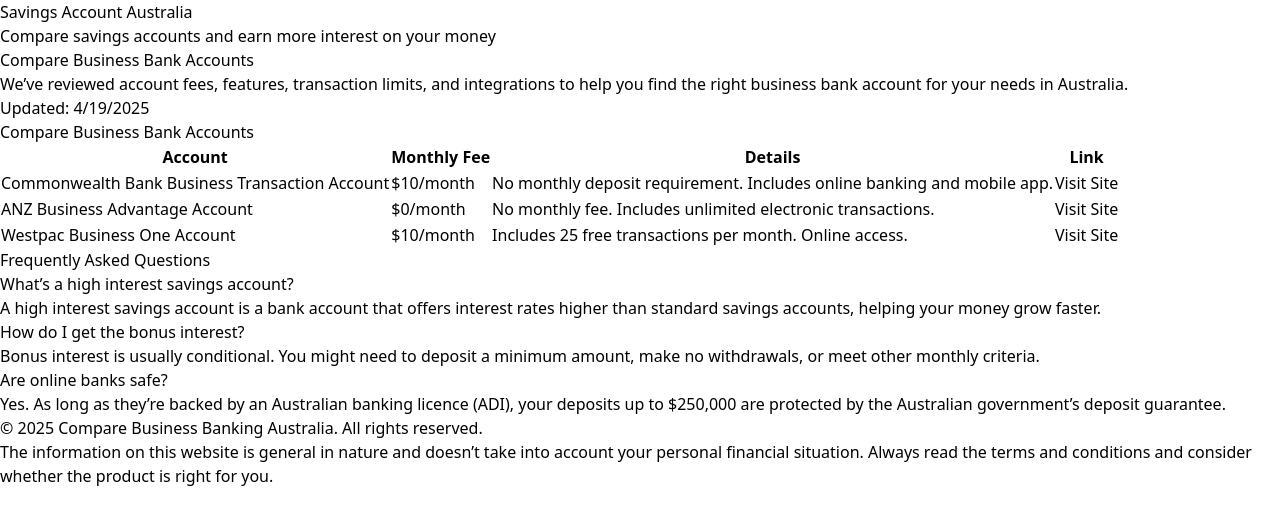
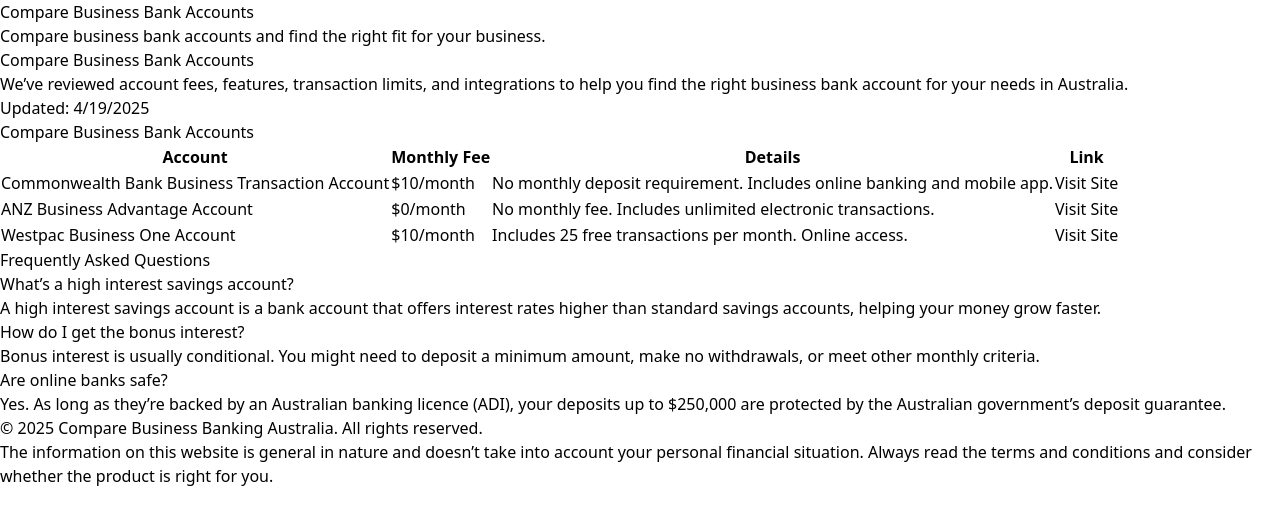
Before and after one commit to megambeast/fincompare, a React (Vite) app: page / in a window 1280 px wide. Shown: the top 524 px of the page. Built offline with nearby package versions, Linux system fonts and the light colour scheme.

Commit message:
Update Header.jsx

```diff
--- a/src/components/Header.jsx
+++ b/src/components/Header.jsx
@@ -3,8 +3,8 @@
 export default function Header() {
   return (
     <header className="bg-white shadow-sm py-4 px-6 sticky top-0 z-50">
-      <h1 className="text-2xl font-bold text-[#1a365d]">Savings Account Australia</h1>
-      <p className="text-gray-600 text-sm">Compare savings accounts and earn more interest on your money</p>
+      <h1 className="text-2xl font-bold text-[#1a365d]">Compare Business Bank Accounts</h1>
+      <p className="text-gray-600 text-sm">Compare business bank accounts and find the right fit for your business.</p>
     </header>
   );
 }
```
